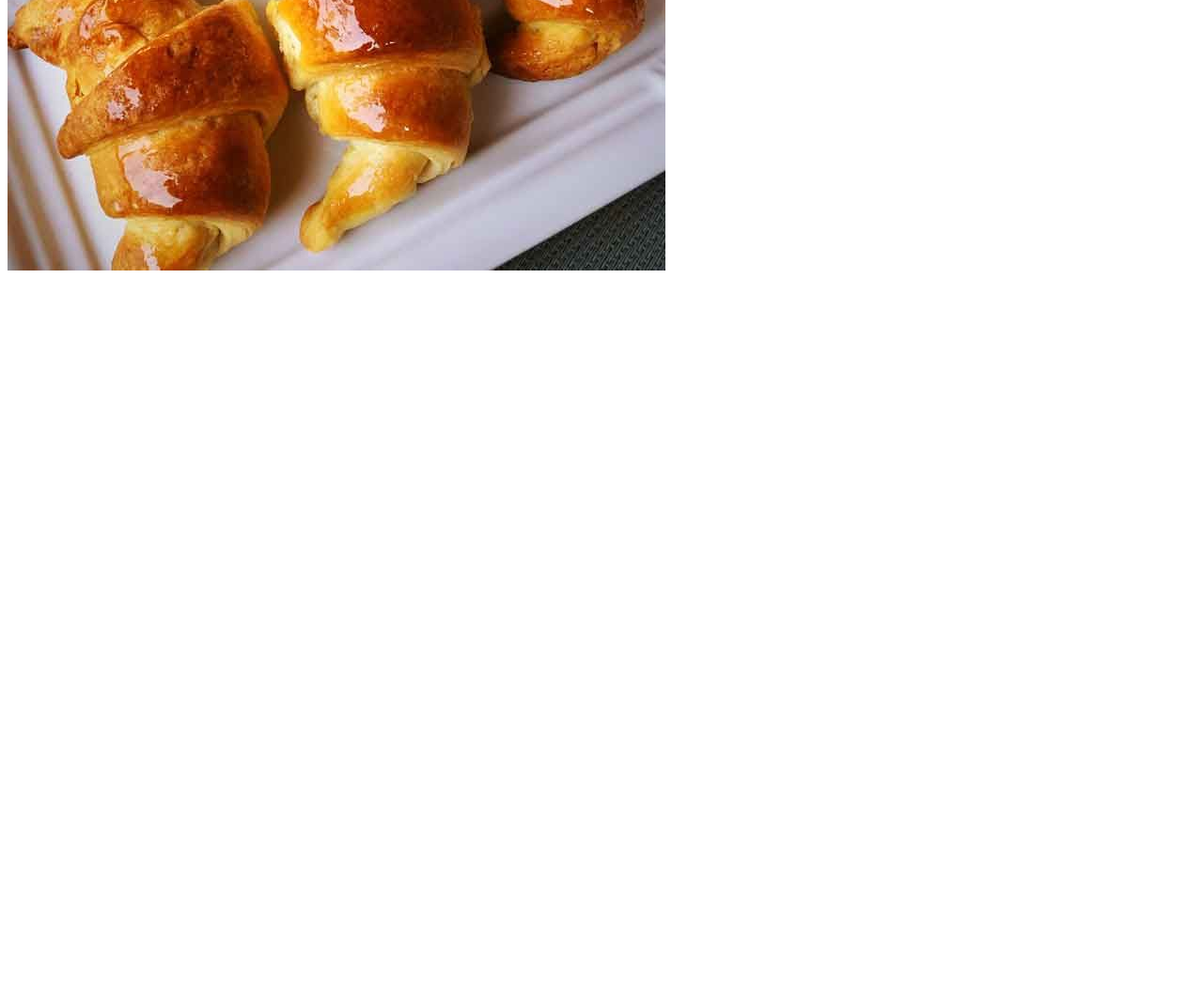
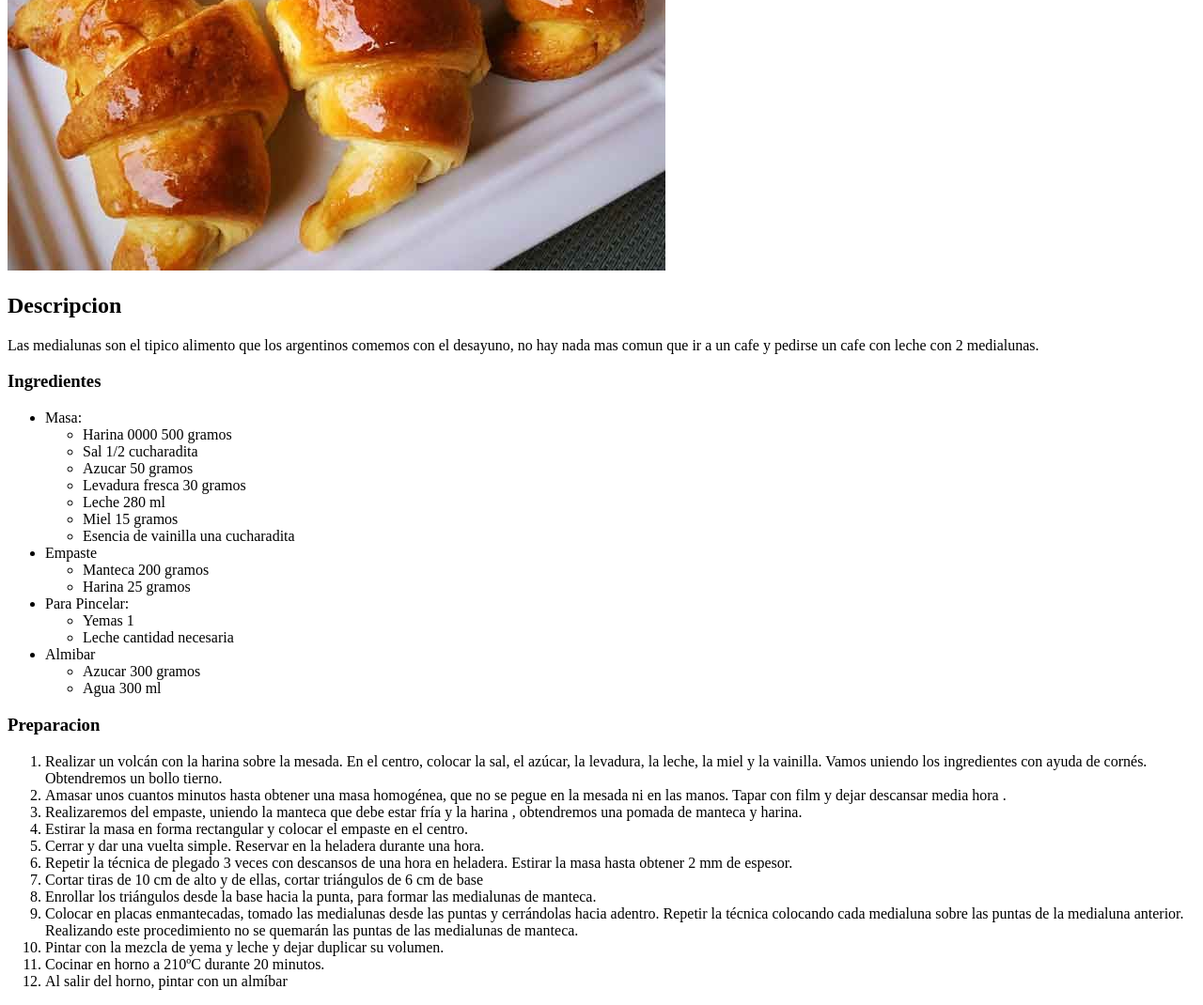
Before and after one commit to EnzoContreras/odin-recipes, a plain HTML site: page recipes/medialuna.html in a window 1280 px wide. Shown: the part 725-1795 px from the top of the page at 94% size. Before the commit the page ends 1025 px from the top, so only its background shows below. Drawn offline with Linux system fonts and the light colour scheme.

Commit message:
Completadas la paginas de Bolas de fraile y Medialunas de manteca

```diff
--- a/recipes/medialuna.html
+++ b/recipes/medialuna.html
@@ -9,5 +9,57 @@
 <body>
     <h1>Medialunas de Manteca</h1>
     <img src="../img/medialunas.jpg" alt="Medialunas de Manteca">
+
+    <h2>Descripcion</h2>
+    <p>Las medialunas son el tipico alimento que los argentinos comemos con el desayuno, no hay nada mas comun que ir a un cafe y pedirse un cafe con leche con 2 medialunas.</p>
+
+    <h3>Ingredientes</h3>
+    <ul>
+        <li>Masa:
+            <ul>
+            <li>Harina 0000 500 gramos</li>
+            <li>Sal 1/2 cucharadita</li>
+            <li>Azucar 50 gramos</li>
+            <li>Levadura fresca 30 gramos</li>
+            <li>Leche 280 ml</li>
+            <li>Miel 15 gramos</li>
+            <li>Esencia de vainilla una cucharadita</li>
+            </ul>
+        </li>
+        <li>Empaste
+            <ul>
+            <li>Manteca 200 gramos</li>
+            <li>Harina 25 gramos</li>
+            </ul>
+        </li>
+        <li>Para Pincelar:
+            <ul>
+                <li>Yemas 1</li>
+                <li>Leche cantidad necesaria</li>
+            </ul>
+        </li>
+        <li>Almibar
+            <ul>
+                <li>Azucar 300 gramos</li>
+                <li>Agua 300 ml</li>
+            </ul>
+        </li>
+    </ul>
+
+    <h3>Preparacion</h3>
+    <ol>
+        <li>Realizar un volcán con la harina sobre la mesada. En el centro, colocar la sal, el azúcar, la levadura, la leche, la miel y la vainilla. Vamos uniendo los ingredientes con ayuda de cornés. Obtendremos un bollo tierno.</li>
+        <li>Amasar unos cuantos minutos hasta obtener una masa homogénea, que no se pegue en la mesada ni en las manos. Tapar con film y dejar descansar media hora .</li>
+        <li>Realizaremos del empaste, uniendo la manteca que debe estar fría y la harina , obtendremos una pomada de manteca y harina.</li>
+        <li>Estirar la masa en forma rectangular y colocar el empaste en el centro.</li>
+        <li>Cerrar y dar una vuelta simple. Reservar en la heladera durante una hora.</li>
+        <li>Repetir la técnica de plegado 3 veces con descansos de una hora en heladera. Estirar la masa hasta obtener 2 mm de espesor.</li>
+        <li>Cortar tiras de 10 cm de alto y de ellas, cortar triángulos de 6 cm de base</li>
+        <li>Enrollar los triángulos desde la base hacia la punta, para formar las medialunas de manteca.</li>
+        <li>Colocar en placas enmantecadas, tomado las medialunas desde las puntas y cerrándolas hacia adentro. Repetir la técnica colocando cada medialuna sobre las puntas de la medialuna anterior. Realizando este procedimiento no se quemarán las puntas de las medialunas de manteca.</li>
+        <li>Pintar con  la mezcla de yema y leche y dejar duplicar su volumen.</li>
+        <li>Cocinar en horno a 210ºC durante 20 minutos.</li>
+        <li>Al salir del horno, pintar con un almíbar</li>
+    </ol>
 </body>
 </html>
```
Also changed, not shown: recipes/bolasfraile.html (+33 -0 lines).
